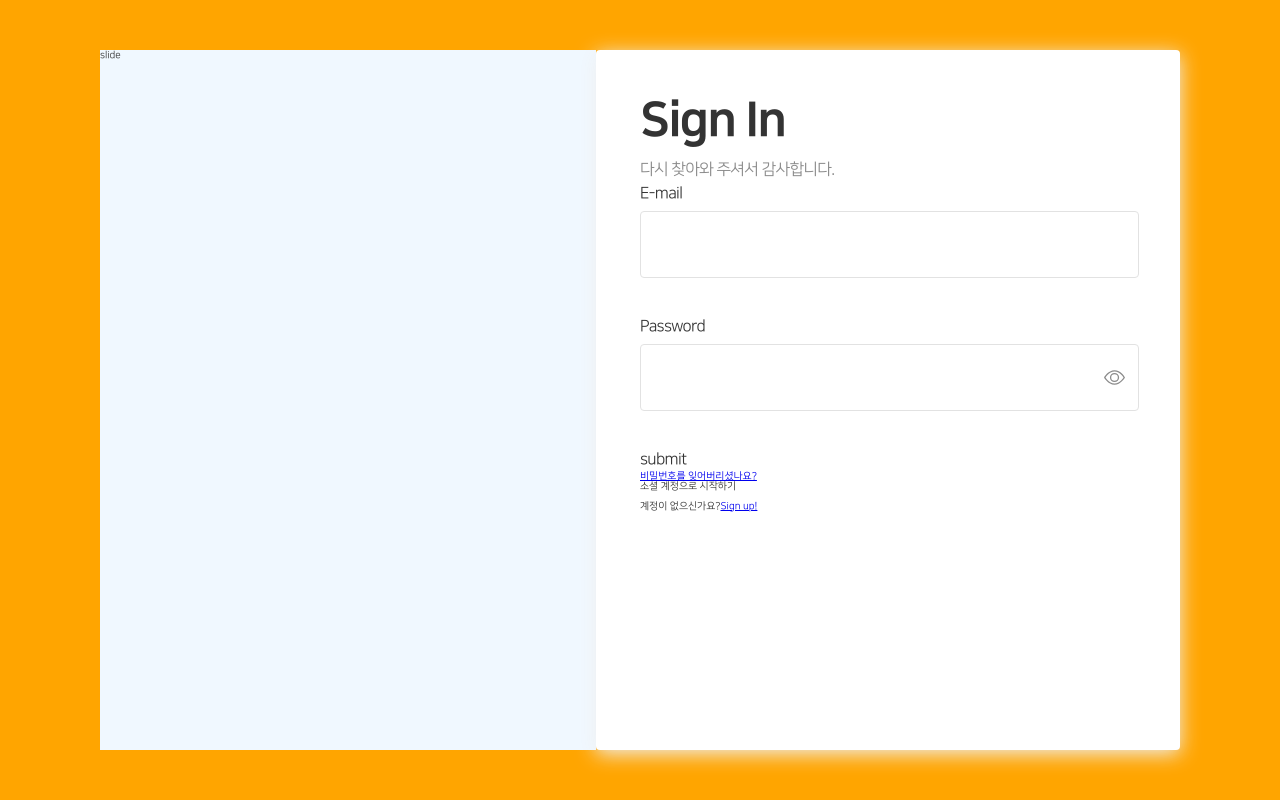
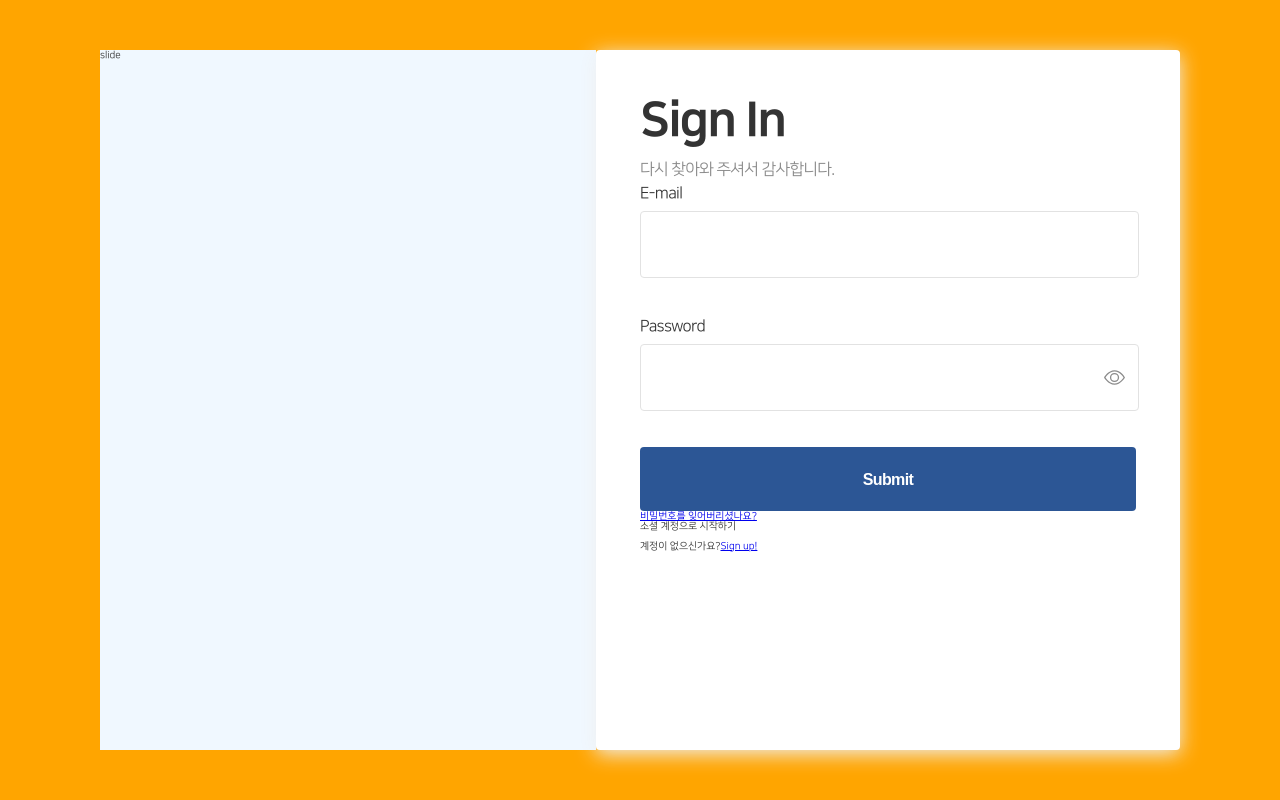
Before and after one commit to JaeilJO/blanking, a Next.js app: page / in a window 1280 px wide. Built offline with nearby package versions, Linux system fonts and the light colour scheme.

Commit message:
feat : Submit button 제작

```diff
--- /dev/null
+++ b/src/components/AuthComponent/AuthCommon/Form/SubmitButton/index.module.scss
@@ -0,0 +1,23 @@
+@use '@style/abstracts' as a;
+
+.input_button {
+    @include a.typhography('body-01-b');
+    color: a.$white-color;
+
+    padding: 20px 0;
+
+    border-radius: 4px;
+
+    background-color: a.$primary-color;
+
+    cursor: pointer;
+
+    &:hover {
+        background-color: a.$primary-hover-color;
+    }
+
+    &:disabled {
+        background-color: a.$light-gray-color;
+        pointer-events: none;
+    }
+}
--- a/src/components/AuthComponent/AuthCommon/Form/SubmitButton/index.tsx
+++ b/src/components/AuthComponent/AuthCommon/Form/SubmitButton/index.tsx
@@ -1,5 +1,13 @@
-function SubmitButton() {
-    return <div>submit</div>;
+import classNames from 'classnames/bind';
+import style from './index.module.scss';
+
+interface SubmitButtonProps {
+    value: string;
+    disabeld?: boolean;
+}
+
+function SubmitButton({ value, disabeld = false }: SubmitButtonProps) {
+    return <input type="submit" className={style.input_button} disabled={disabeld} value={value} />;
 }
 
 export default SubmitButton;
```
